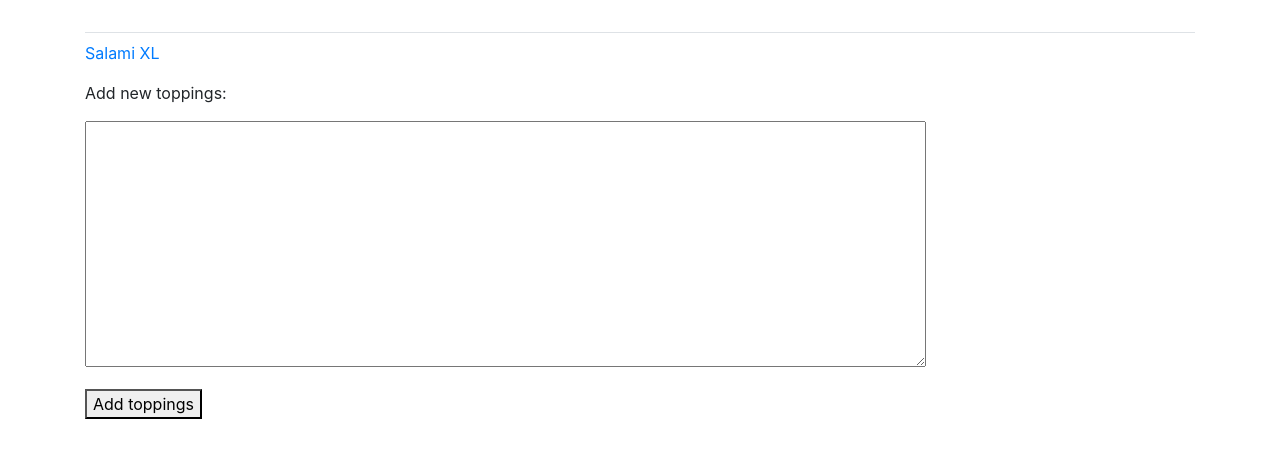
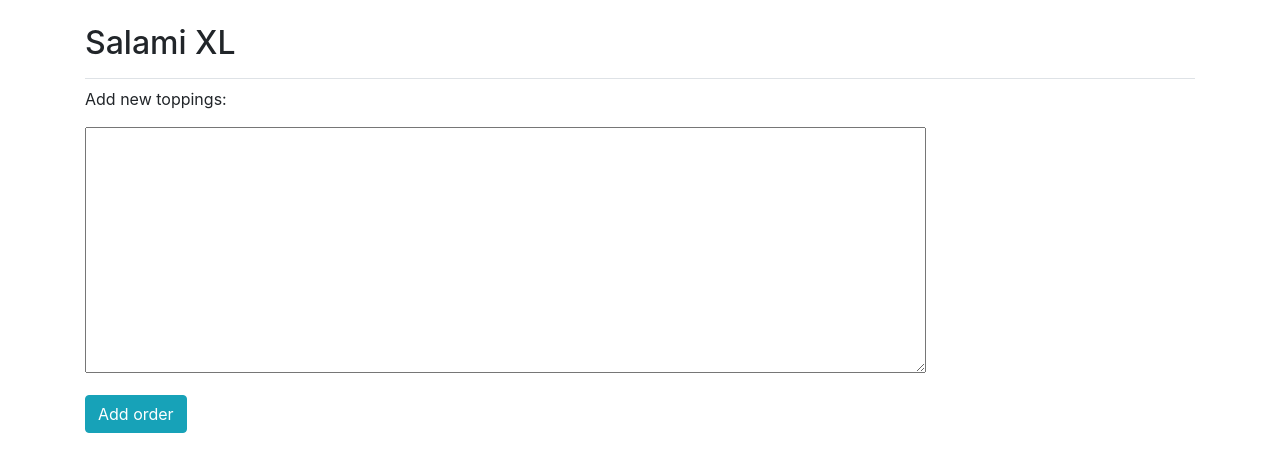
Before and after one commit to KacperMazur9680/Web_application, a Django app: page /new_toppings/1/ in a window 1280 px wide. Shown: the part 58-530 px from the top of the page. Run offline with Django 4.2, Linux system fonts and the light colour scheme; a user stored in the database is signed in; data comes from the database, SQL or seed files in the repository; some libraries are stand-ins or nearby versions.

Commit message:
Visual changes

```diff
--- a/pizzeria/pizzas/templates/pizzas/new_toppings.html
+++ b/pizzeria/pizzas/templates/pizzas/new_toppings.html
@@ -1,15 +1,22 @@
 {% extends "pizzas/base.html" %}
 
+{% load bootstrap4 %}
+
+{% block page_header %}
+  <h2>{{ order }}</h2>
+{% endblock page_header %}
+
 {% block content %}
-
-<p><a href="{% url 'pizzas:order' order.id %}">{{ order }}</a></p>
 
 <p>Add new toppings:</p>
 
 <form action="{% url 'pizzas:new_toppings' order.id %}" method='post'>
   {% csrf_token %}
   {{ form.as_p }}
-<button name='submit'>Add toppings</button>
+  {% buttons %}
+    <button name="submit" class="btn btn-info">Add order</button>
+  {% endbuttons %}
+
 </form>
 
 {% endblock content %}
```
